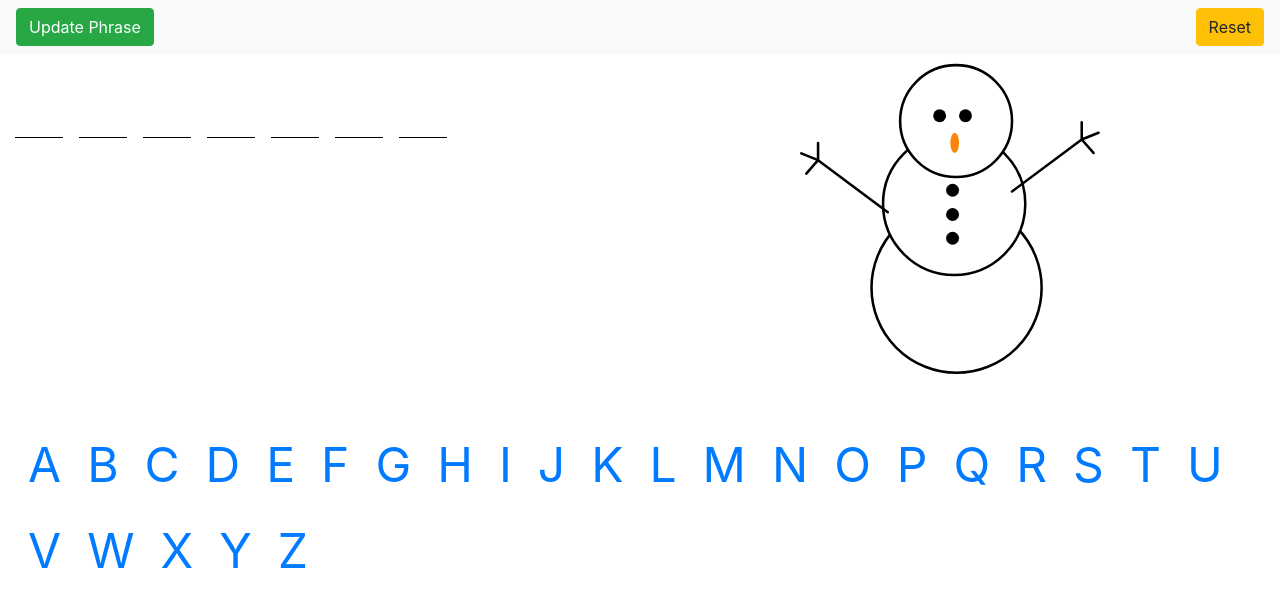
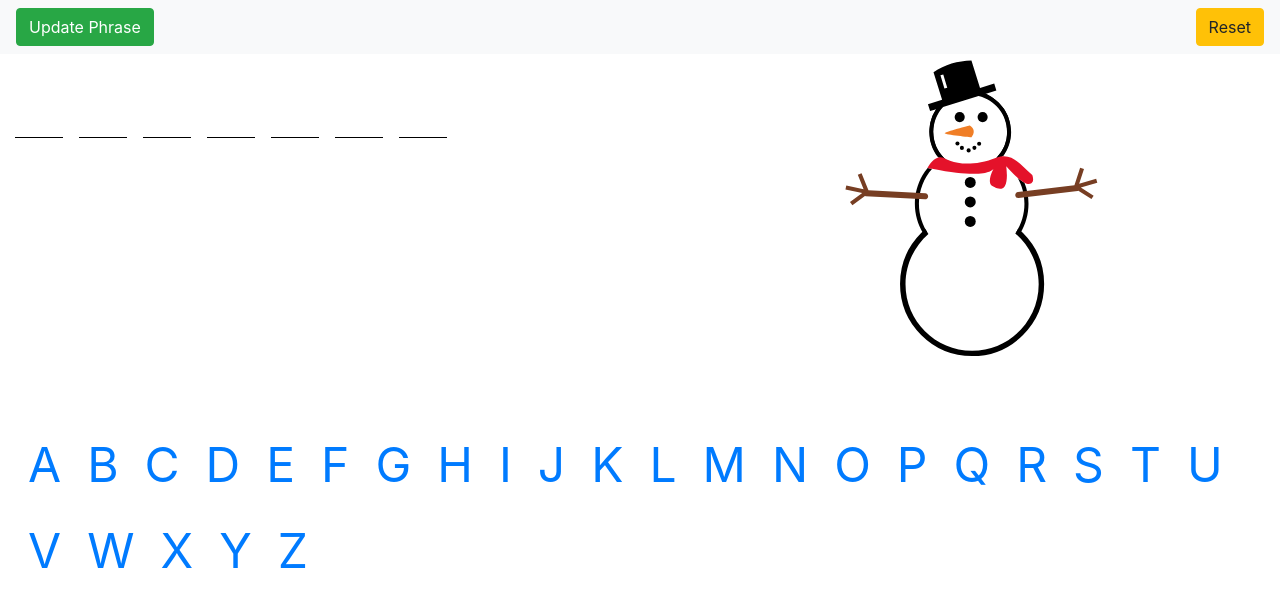
Before and after one commit to colinStevenson/snowman, a Vue app: page / in a window 1280 px wide. Shown: the top 606 px of the page. Built offline with nearby package versions, Linux system fonts and the light colour scheme.

Commit message:
snowman makeover
- modify snowman's svg parts
- increase max guess to match new snowman parts

```diff
--- a/src/components/GameBoard.vue
+++ b/src/components/GameBoard.vue
@@ -12,7 +12,7 @@
                 </div>
             </div>
             <div class="col">
-                <Snowman :guessCount="badGuesses.length" />
+                <Snowman :maxGUesses="MAX_BAD_GUESSES" :guessCount="badGuesses.length" />
             </div>
         </div>
         <Selections
@@ -23,7 +23,7 @@
     </div>
 </template>
 <script>
-const MAX_BAD_GUESSES = 10
+const MAX_BAD_GUESSES = 18
 import Selections from '@/components/Selections'
 import Snowman from '@/components/Snowman'
 import Word from '@/components/Word'
--- a/src/components/Snowman.vue
+++ b/src/components/Snowman.vue
@@ -1,37 +1,105 @@
 <template>
     <div class="snowman">
-        <svg viewBox="0 0 500 500" xmlns="http://www.w3.org/2000/svg">
-            <circle v-if="maxGuesses - guessCount > 0" style="stroke-width: 4px; stroke: rgb(0, 0, 0); fill: none;" cx="244.633" cy="365.106" r="132.894"/>
-            <circle v-if="maxGuesses - guessCount > 1" style="stroke-width: 4px; stroke: rgb(0, 0, 0); fill: rgb(255, 255, 255);" cx="240.883" cy="234.179" r="111.146"/>
-            <circle v-if="maxGuesses - guessCount > 2" style="stroke-width: 4px; stroke: rgb(0, 0, 0); fill: rgb(255, 255, 255);" cx="243.875" cy="104.837" r="87.408"/>
-            <circle v-if="maxGuesses - guessCount > 3" style="" cx="238.386" cy="250.728" r="10.094"/>
-            <circle v-if="maxGuesses - guessCount > 4" style="" cx="238.386" cy="287.867" r="10.094"/>
-            <circle v-if="maxGuesses - guessCount > 5" style="" cx="218.198" cy="96.55" r="10.094"/>
-            <circle v-if="maxGuesses - guessCount > 6" style="" cx="258.574" cy="96.55" r="10.094"/>
-            <circle v-if="maxGuesses - guessCount > 7" style="" cx="238.386" cy="212.897" r="10.094"/>
-            <ellipse v-if="maxGuesses - guessCount > 8" style="fill: rgb(249, 133, 10);" cx="241.699" cy="138.792" rx="6.781" ry="15.759"/>
-            <path v-if="maxGuesses - guessCount > 9" d="M 440.192 133.571 L 458.586 154.551 M 440.192 133.571 L 466.431 123.033 M 440.192 133.571 L 440.192 106.644 M 331.283 214.801 L 440.192 133.571" style="stroke: rgb(0, 0, 0); stroke-width: 4px; stroke-linecap: round;"/>
-            <path v-if="maxGuesses - guessCount > 9" d="M 110.909 220.187 L 129.303 199.207 M 110.909 220.187 L 137.148 230.725 M 110.909 220.187 L 110.909 247.114 M 2 138.957 L 110.909 220.187" style="stroke: rgb(0, 0, 0); stroke-width: 4px; stroke-linecap: round;" transform="matrix(-1, 0, 0, -1, 139.147995, 386.070999)"/>
+        <svg viewBox="0 0 800 900" xmlns="http://www.w3.org/2000/svg">
+            <g>
+                <!-- head -->
+                <circle v-if="maxGuesses - guessCount > 8" cx="428.5" cy="218" r="109.5" fill="#FFF" stroke="#000" stroke-width="10"></circle>
+                <!-- end head -->
+                <!-- hat -->
+                <path v-if="maxGuesses - guessCount > 17" d="M355.9634,293.1135c0,0,0.042,0.0273,0.1055,0.0686c-19.1035-18.7979-30.9585-44.9404-30.9585-73.8594
+                    c0-27.0001,10.3291-51.5854,27.248-70.0283l99.6084-30.9824c46.0459,10.5461,80.3965,51.7661,80.3965,101.0107
+                    c0,27.7439-10.9033,52.9408-28.6577,71.5408c0.1191,0.0652,0.2354,0.1355,0.3545,0.2009c0.6523-0.2562,1.2988-0.5029,1.9546-0.7661
+                    c5.3887-1.6526,10.479-2.501,15.3213-2.6736c14.5649-19.6892,22.4609-43.4656,22.4609-68.302
+                    c0-48.4839-30.1445-90.0574-72.6738-106.969l31.1719-9.696l-6.0332-19.3958l-39.9307,12.4199L432.1689,18
+                    c-38.6006,1.5555-74.7983,10.6204-106.6777,33.181l24.1631,77.6823l-39.7808,12.3733l6.0332,19.3958l17.3076-5.3833
+                    c-12.332,18.3251-19.5371,40.373-19.5371,64.0737c0,26.4614,8.8267,51.4363,25.0894,71.7263
+                    C344.0869,289.5776,349.8838,289.8651,355.9634,293.1135z M344.9917,59.9222l7.9116-2.3978l11.2451,37.0989l-7.9121,2.3977
+                    L344.9917,59.9222z"/>
+                <!-- end hat -->
+                <!-- eyes -->
+                <circle v-if="maxGuesses - guessCount > 15" cx="399.1633" cy="177.4346" r="14.2165"/>
+                <circle v-if="maxGuesses - guessCount > 14" cx="463.6113" cy="177.4346" r="14.2165"/>
+                <!-- end eyes -->
+                <!-- nose -->
+                <path v-if="maxGuesses - guessCount > 16" fill="#F07E26" d="M427.619,201.3945c0,0-70.8824,17.7848-70.7149,21.7985s74.8143,11.3732,74.8143,11.3732
+                    S449.6187,216.1778,427.619,201.3945z"/>
+                <!-- end nose -->
+                <!-- mouth -->
+                <circle v-if="maxGuesses - guessCount > 13" cx="392.865" cy="251.5671" r="5.7299"/>
+                <circle v-if="maxGuesses - guessCount > 12" cx="405.3212" cy="264.0234" r="5.7299"/>
+                <circle v-if="maxGuesses - guessCount > 11" cx="424.2927" cy="271.077" r="5.7299"/>
+                <circle v-if="maxGuesses - guessCount > 10" cx="440.5435" cy="263.9806" r="5.7299"/>
+                <circle v-if="maxGuesses - guessCount > 9" cx="453.8644" cy="252.5437" r="5.7299"/>
+                <!-- end mouth -->
+                <!-- body bottom only -->
+                <circle v-if="maxGuesses - guessCount > 0" cx="434" cy="647" r="197.65" fill="#FFF" stroke="#000" stroke-width="10"></circle>
+                <!-- end body bottom only -->
+                <!-- body belly -->
+                <path v-if="maxGuesses - guessCount > 1" fill="#FFFFFF" d="M530.0215,316.02c0,0,6.313,38.6023-4.1182,55.783s-36.8154-1.8408-36.8154-1.8408
+                    s-14.5654-8.5164,5.2339-47.2844c-2.4932,4.2694-24.1421,30.0503-172.562,0.2747c-23.1841,26.1768-37.272,60.5936-37.272,98.3118
+                    c0,31.5465,9.8535,60.7878,26.6392,84.8306c-39.4102,34.3256-64.3213,84.8708-64.3213,141.2375
+                    c0,103.4069,83.8281,187.2346,187.2349,187.2346s187.2344-83.8278,187.2344-187.2346c0-57.0662-25.5376-108.1606-65.7988-142.5029
+                    c16.252-23.8003,25.7617-52.571,25.7617-83.5652c0-26.5498-6.9795-51.4668-19.1943-73.0273
+                    C545.4185,333.9271,530.0215,316.02,530.0215,316.02z"/>
+                <!-- end body belly -->
+                <!-- body combined -->
+                <path v-if="maxGuesses - guessCount > 1" d="M570.3271,502.7969c14.647-24.6261,22.3438-52.6091,22.3438-81.5327c0-20.6133-3.9727-40.63-11.3496-59.1466
+                    c-6.0454-3.2081-12.7554-8.266-19.2778-13.8807c12.2148,21.5605,19.1943,46.4775,19.1943,73.0273
+                    c0,30.9941-9.5098,59.7649-25.7617,83.5652c40.2612,34.3423,65.7988,85.4368,65.7988,142.5029
+                    c0,103.4069-83.8276,187.2346-187.2344,187.2346s-187.2349-83.8278-187.2349-187.2346c0-56.3667,24.9111-106.912,64.3213-141.2375
+                    c-16.7856-24.0427-26.6392-53.2841-26.6392-84.8306c0-37.7181,14.0879-72.135,37.272-98.3118
+                    c-4.1655-0.8357-8.4092-1.7054-12.7769-2.6304c-5.3633,6.5707-10.2144,13.5696-14.4819,20.9348
+                    c-14.0298,24.2097-21.4463,51.8757-21.4463,80.0073c0,29.5135,7.9922,57.9878,23.2002,82.9539
+                    c-38.8105,37.3804-60.8828,88.9875-60.8828,143.1145C235.3721,756.8779,324.4941,846,434.0405,846
+                    c109.5454,0,198.6675-89.1221,198.6675-198.6675C632.708,592.4202,610.0908,540.2944,570.3271,502.7969z"/>
+                <!-- end body  -->
+                <!-- buttons -->
+                <circle v-if="maxGuesses - guessCount > 7" cx="428.8416" cy="361.3082" r="15.4323"/>
+                <circle v-if="maxGuesses - guessCount > 6" cx="428.8416" cy="416.1787" r="15.4323"/>
+                <circle v-if="maxGuesses - guessCount > 5" cx="428.8416" cy="471.0493" r="15.4323"/>
+                <!-- end buttons -->
+                <!-- scarf -->
+                <path v-if="maxGuesses - guessCount > 4" fill="#E4122A" d="M494.3218,322.6777c-19.7993,38.7681-5.2339,47.2844-5.2339,47.2844s26.3843,19.0215,36.8154,1.8408
+                    s4.1182-55.783,4.1182-55.783s15.397,17.9071,32.022,32.2168c6.5225,5.6147,13.2324,10.6726,19.2778,13.8807
+                    c4.5171,2.3972,8.6621,3.7628,12.0776,3.5494c19.6353-1.2271,9.7871-25.6399,9.7871-25.6399
+                    c-26.4912-22.0435-48.168-53.6024-81.8501-52.4023c-4.8423,0.1726-9.9326,1.021-15.3213,2.6736
+                    c-0.6558,0.2632-1.3022,0.5099-1.9546,0.7661c-92.7651,36.4722-145.4575,3.7485-147.9912,2.1177
+                    c-0.0635-0.0413-0.1055-0.0686-0.1055-0.0686c-6.0796-3.2484-11.8765-3.5359-17.1968-2.0645
+                    c-17.6704,4.8867-30.0762,29.2119-30.0762,29.2119c0.0986,0.021,0.1934,0.04,0.2925,0.061
+                    c4.3677,0.9249,8.6113,1.7947,12.7769,2.6304C470.1797,352.728,491.8286,326.9471,494.3218,322.6777z"/>
+                <!-- end eyes -->
+                <!-- arm right -->
+                <path v-if="maxGuesses - guessCount > 3" fill="#773E23" d="M775.8827,398.3766l-36.0902-22.8739l46.3643-13.4827l-3.1963-10.9914l-47.8118,13.9036l13.569-41.6581
+                    l-10.8842-3.5452l-16.0307,49.2159l-158.798,19.3c-4.681,0.5688-8.0456,4.8641-7.4769,9.5451l0,0
+                    c0.5693,4.6812,4.8645,8.0454,9.5455,7.4767l165.9344-20.1672c0.6431-0.0782,1.2582-0.2327,1.845-0.4428l36.9019,23.3885
+                    L775.8827,398.3766z"/>
+                <!-- end arm right -->
+                <!-- arm left -->
+                <path v-if="maxGuesses - guessCount > 2" fill="#773E23" d="M90.6001,416.3666l34.4269-25.3083l-47.1837-10.2532l2.4307-11.1857l48.6567,10.5733l-16.4095-40.6231
+                    l10.6138-4.2874l19.3866,47.9932l159.7509,8.303c4.7091,0.2446,8.3618,4.2977,8.1172,9.0068l0,0
+                    c-0.2451,4.7093-4.2981,8.3617-9.0071,8.1171l-166.9302-8.6761c-0.6469-0.0337-1.2712-0.1454-1.8711-0.3145l-35.2011,25.8777
+                    L90.6001,416.3666z"/>
+                <!-- end arm left -->
+            </g>
         </svg>
     </div>
 </template>
 <script>
 export default {
-    data (){
-        return {
-            maxGuesses: 10
-        }
-    },
     props: {
         guessCount: {
             type: Number,
             default: 0
+        },
+        maxGuesses: {
+            type: Number,
+            default: 18
         }
     }
 }
 </script>
 <style scoped>
-svg{
+svg {
     width: 100%;
     height: 100%;
     max-height: 40vh;
```
